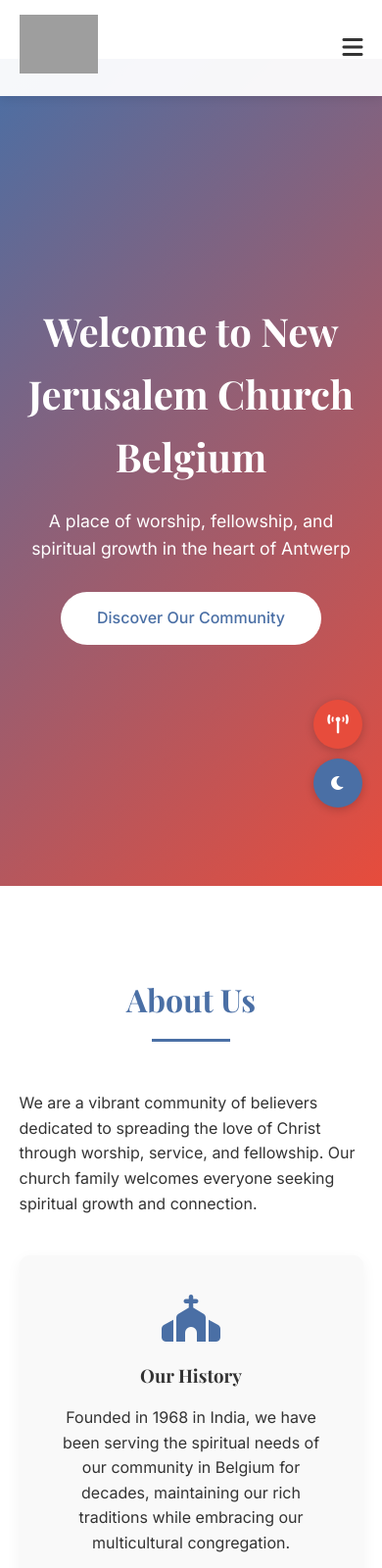
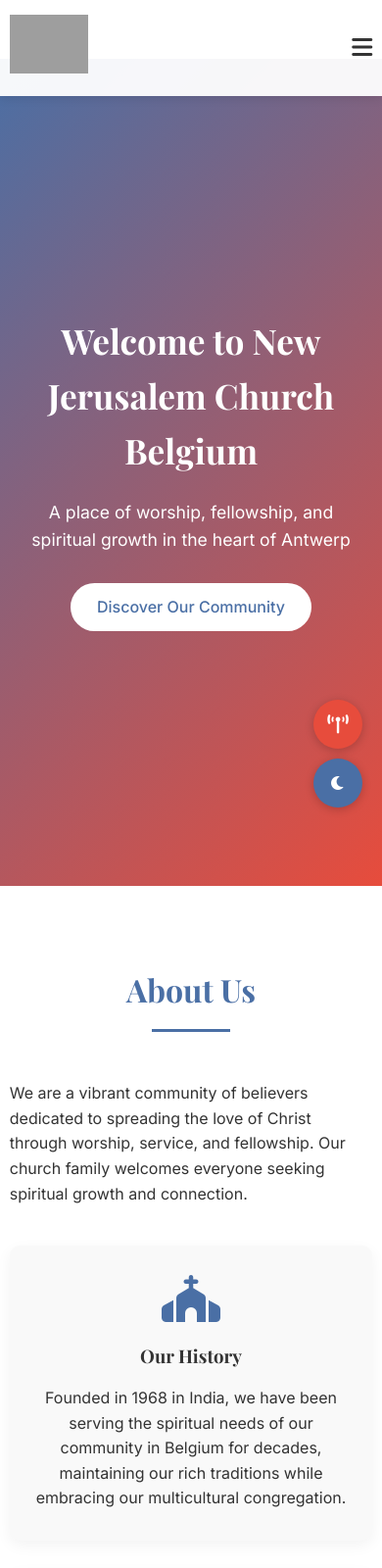
Before and after one commit to simsonpeter/njcbelgium, a plain HTML site: page index.html in a window 390 px wide. Shown: the top 1600 px of the page at 98% size. Drawn offline with nearby package versions, Linux system fonts and the light colour scheme; grey boxes are pictures that could not be loaded.

Commit message:
Update index.html

```diff
--- a/index.html
+++ b/index.html
@@ -20,6 +20,7 @@
             color: #333;
             background-color: #fff;
             transition: all 0.3s ease;
+            overflow-x: hidden;
         }
 
         body.dark-mode {
@@ -28,8 +29,8 @@
         }
 
         .container {
-            width: 90%;
-            max-width: 1200px;
+            width: 95%;
+            max-width: 1400px;
             margin: 0 auto;
             padding: 20px 0;
         }
@@ -166,30 +167,33 @@
         .hero {
             background: linear-gradient(135deg, #4a6fa5 0%, #e74c3c 100%);
             height: 100vh;
+            min-height: 600px;
             display: flex;
             align-items: center;
             text-align: center;
             color: white;
             margin-top: 60px;
             position: relative;
+            padding: 0 20px;
         }
 
         .hero .container {
             position: relative;
             z-index: 1;
+            width: 100%;
         }
 
         .hero h1 {
             font-family: 'Playfair Display', serif;
-            font-size: 3.5rem;
+            font-size: clamp(2.5rem, 5vw, 3.5rem);
             margin-bottom: 20px;
             animation: fadeInUp 1s ease;
         }
 
         .hero p {
-            font-size: 1.3rem;
+            font-size: clamp(1.1rem, 2vw, 1.3rem);
             margin-bottom: 30px;
-            max-width: 700px;
+            max-width: 800px;
             margin-left: auto;
             margin-right: auto;
             animation: fadeInUp 1.2s ease;
@@ -217,13 +221,13 @@
 
         /* Section Styles */
         section {
-            padding: 100px 0;
+            padding: 80px 0;
         }
 
         h2 {
             text-align: center;
             margin-bottom: 50px;
-            font-size: 2.5rem;
+            font-size: clamp(2rem, 4vw, 2.5rem);
             color: #4a6fa5;
             font-family: 'Playfair Display', serif;
             position: relative;
@@ -406,8 +410,9 @@
         }
 
         .radio-content {
-            max-width: 600px;
+            max-width: 700px;
             margin: 0 auto;
+            padding: 0 20px;
         }
 
         .btn-radio {
@@ -592,6 +597,35 @@
         }
 
         /* Responsive Styles */
+        @media (min-width: 1200px) {
+            .container {
+                width: 90%;
+                max-width: 1400px;
+            }
+
+            .hero .container,
+            .radio-content {
+                max-width: 1200px;
+            }
+
+            .about-grid,
+            .services-grid,
+            .events-grid,
+            .sermons-grid {
+                grid-template-columns: repeat(auto-fit, minmax(350px, 1fr));
+            }
+        }
+
+        @media (max-width: 992px) {
+            section {
+                padding: 70px 0;
+            }
+
+            .hero h1 {
+                font-size: 2.8rem;
+            }
+        }
+
         @media (max-width: 768px) {
             .menu-toggle {
                 display: block;
@@ -626,6 +660,10 @@
                 margin: 10px 0;
             }
 
+            .hero {
+                min-height: 500px;
+            }
+
             .hero h1 {
                 font-size: 2.5rem;
             }
@@ -635,11 +673,29 @@
             }
 
             section {
-                padding: 70px 0;
+                padding: 60px 0;
             }
 
             h2 {
                 font-size: 2rem;
+            }
+        }
+
+        @media (max-width: 480px) {
+            .hero h1 {
+                font-size: 2.2rem;
+            }
+
+            .btn {
+                padding: 10px 25px;
+            }
+
+            .about-item,
+            .service-item,
+            .event-item,
+            .sermon-item,
+            .contact-item {
+                padding: 30px 20px;
             }
         }
     </style>
@@ -670,7 +726,7 @@
                     <li><a href="#services">Services</a></li>
                     <li><a href="#events">Events</a></li>
                     <li><a href="#sermons">Sermons</a></li>
-                    <li><a href="#radio">Radio</a></li>
+                    <li><a href="#radio">TC Radios</a></li>
                     <li><a href="#contact">Contact</a></li>
                 </ul>
             </nav>
```
